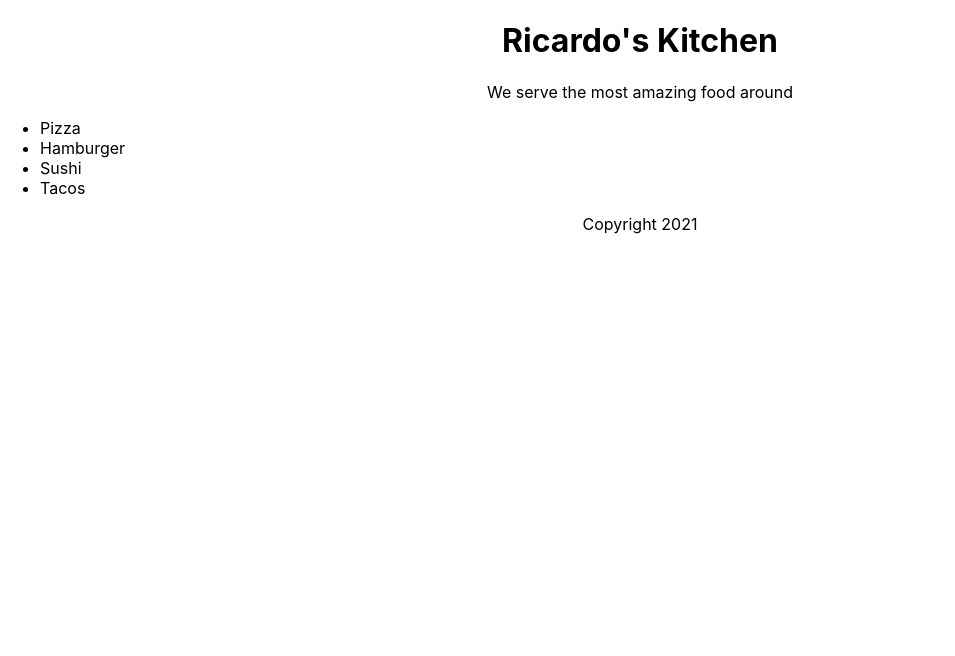
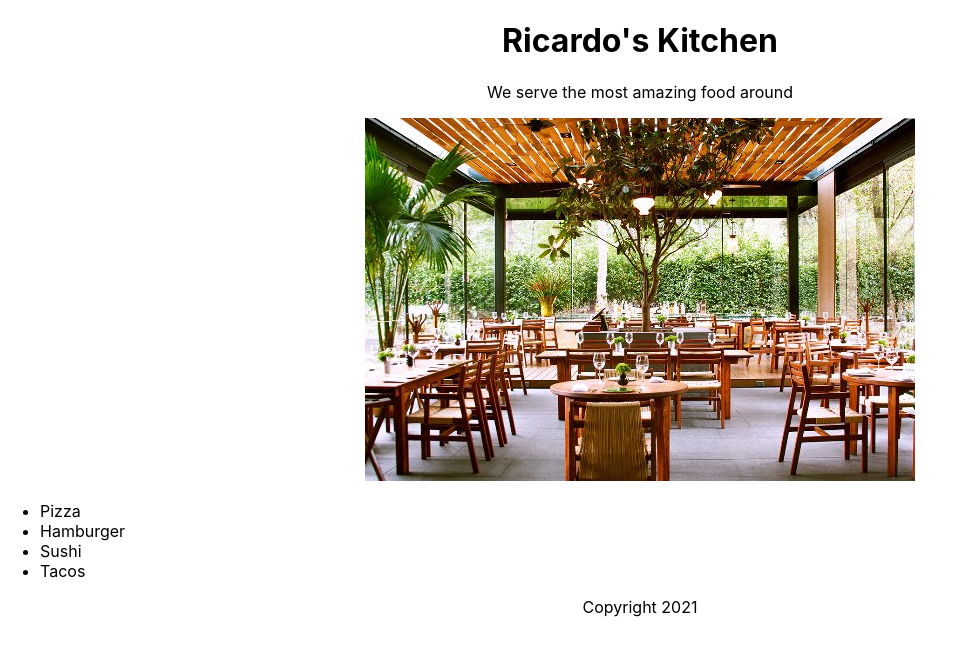
Before and after one commit to ricardoauribe/react-essentials, a React (Create React App) app: page / in a window 1280 px wide. Shown: the top 656 px of the page, without its empty margins (0-955 px from the left). Built offline with nearby package versions, Linux system fonts and the light colour scheme.

Commit message:
Inserting an image

```diff
--- a/src/App.js
+++ b/src/App.js
@@ -1,4 +1,5 @@
 import './App.css';
+import restaurant from './restaurant.jpeg';
 
 function Header(props) {
   return (
@@ -12,6 +13,7 @@ function Main(props){
   return (
     <section>
       <p>We serve the most {props.adjective} food around</p>
+      <img src={restaurant} alt="restaurant tables"/>
       <ul style={{textAlign: "left"}}>
         {props.dishes.map((dish)=> (
           <li key={dish.id}>{dish.title}</li>
```
Also changed, not shown: src/restaurant.jpeg (added).
